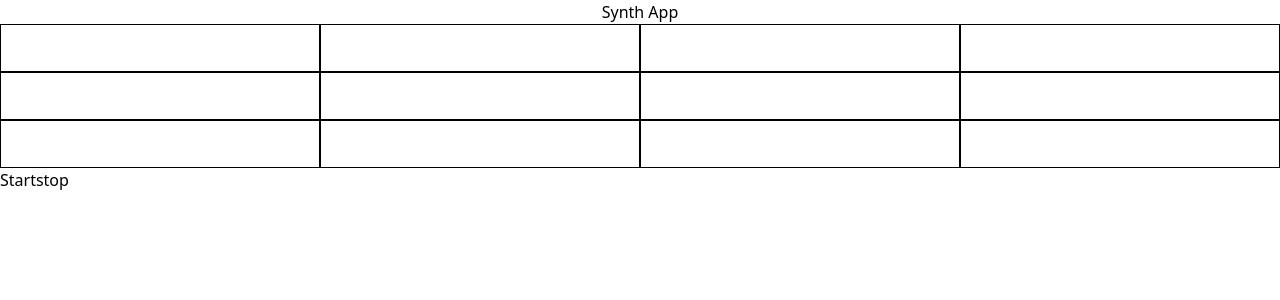
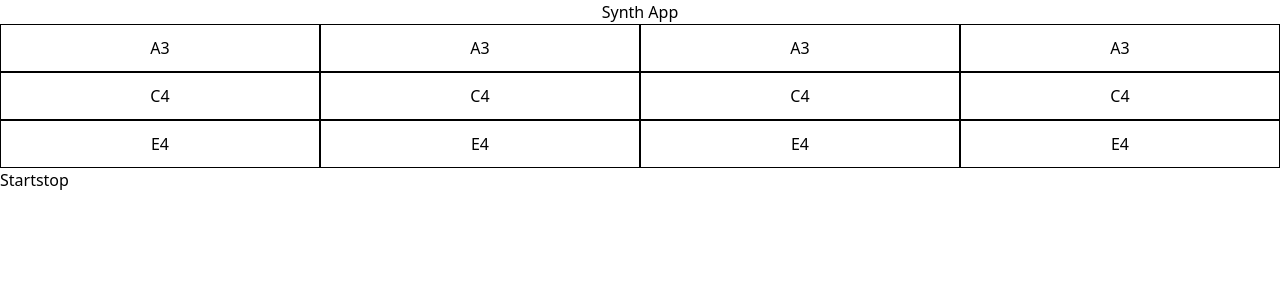
Before and after one commit to farmeroy/synth-app, a Next.js app: page / in a window 1280 px wide. Shown: the top 300 px of the page. Built offline with nearby package versions, Linux system fonts and the light colour scheme.

Commit message:
clear Transport to remove leftoever events, pass note information props down

```diff
--- a/src/components/machine/MachineView/index.tsx
+++ b/src/components/machine/MachineView/index.tsx
@@ -35,15 +35,12 @@ const getNoteTable = (notes) => {
 
 const MachineView = () => {
   const noteTableArray = getNoteTable(notes);
-  console.log(
-    "notes",
-    noteTableArray.map((notes) => notes[0])
-  );
   // create our instrument
   const poly = new Tone.PolySynth().toDestination();
+
   const handleMachinePlay = () => {
     Tone.start();
-    // machine.width has to be the same as the lenght of the active notes!
+    // @todo: machine.width has to be the same as the length of the active notes!
     for (let i = 0; i < machine.width; i++) {
       Tone.Transport.scheduleRepeat(
         () => {
@@ -73,7 +70,14 @@ const MachineView = () => {
     <>
       <div className="flex-col w-full">{noteTable}</div>
       <button onClick={handleMachinePlay}>Start</button>
-      <button onClick={() => Tone.Transport.stop()}>stop</button>
+      <button
+        onClick={() => {
+          Tone.Transport.stop();
+          Tone.Transport.cancel();
+        }}
+      >
+        stop
+      </button>
     </>
   );
 };
--- a/src/components/notes/Note/index.tsx
+++ b/src/components/notes/Note/index.tsx
@@ -1,9 +1,9 @@
 export interface NoteProps {
-  key: number;
   active: boolean;
+  note: String;
 }
-const Note = ({ key, active }: NoteProps) => {
-  return <button className="border border-black w-full"></button>;
+const Note = ({ note, active }: NoteProps) => {
+  return <button className="border border-black w-full">{note}</button>;
 };
 
 export default Note;
--- a/src/components/notes/NoteRow/index.tsx
+++ b/src/components/notes/NoteRow/index.tsx
@@ -7,8 +7,8 @@ export interface NoteRowProps {
 import Note from "../Note";
 
 const NoteRow = ({ note, waveShape, activeNotes }: NoteRowProps) => {
-  const notes = activeNotes.map((note) => (
-    <Note key={Math.random()} active={note} />
+  const notes = activeNotes.map((isActive) => (
+    <Note key={Math.random()} active={isActive} note={note} />
   ));
 
   return <div className="flex h-12 w-full">{notes}</div>;
```
